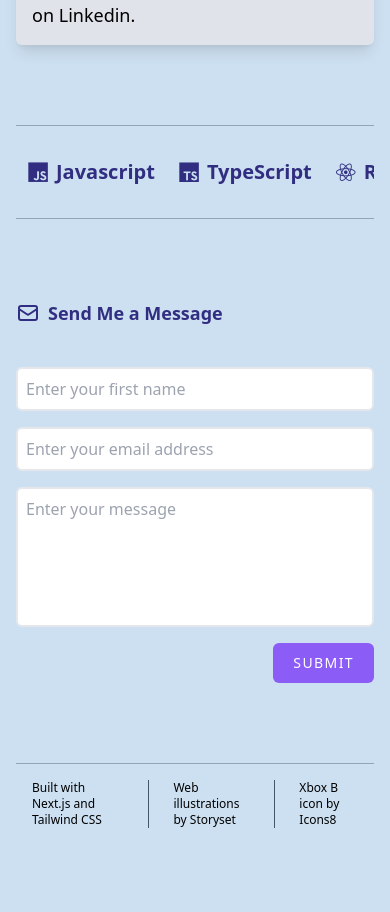
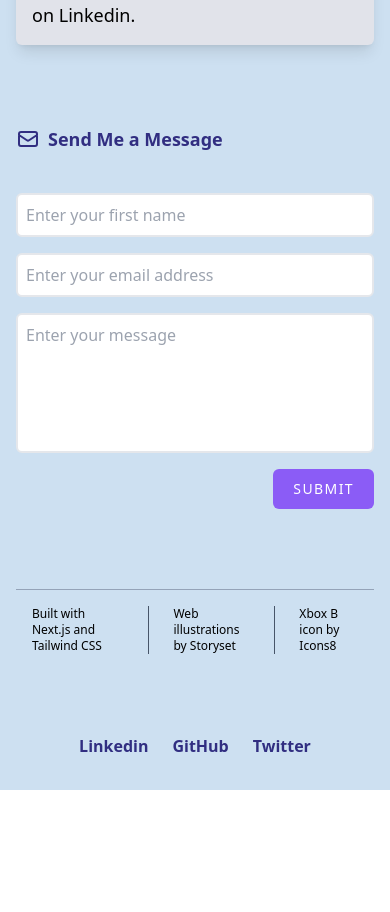
Before and after one commit to WebDevBernard/Portfolio, a Next.js app: page / in a window 390 px wide. Shown: the part 3525-4437 px from the top of the page. After the commit the page ends 4315 px from the top, so only its background shows below. Built offline with nearby package versions, Linux system fonts and the light colour scheme; a web font is replaced by a local one.

Commit message:
removed skills on mobile screen

```diff
--- a/components/Skills.tsx
+++ b/components/Skills.tsx
@@ -6,7 +6,7 @@ import useScroll from "../hooks/useScroll";
 const Skills = () => {
   const [ref, controls] = useScroll();
   return (
-    <div className="flex justify-start md:justify-center items-center border-t border-b border-slate-400">
+    <div className="hidden md:flex justify-start md:justify-center items-center border-t border-b border-slate-400">
       <div className="flex no-scrollbar overflow-x-scroll text-xl font-bold text-indigo-900 py-8 ">
         {skillsData.map((skill: { id: string; icon: string; name: string }) => {
           return (
```
